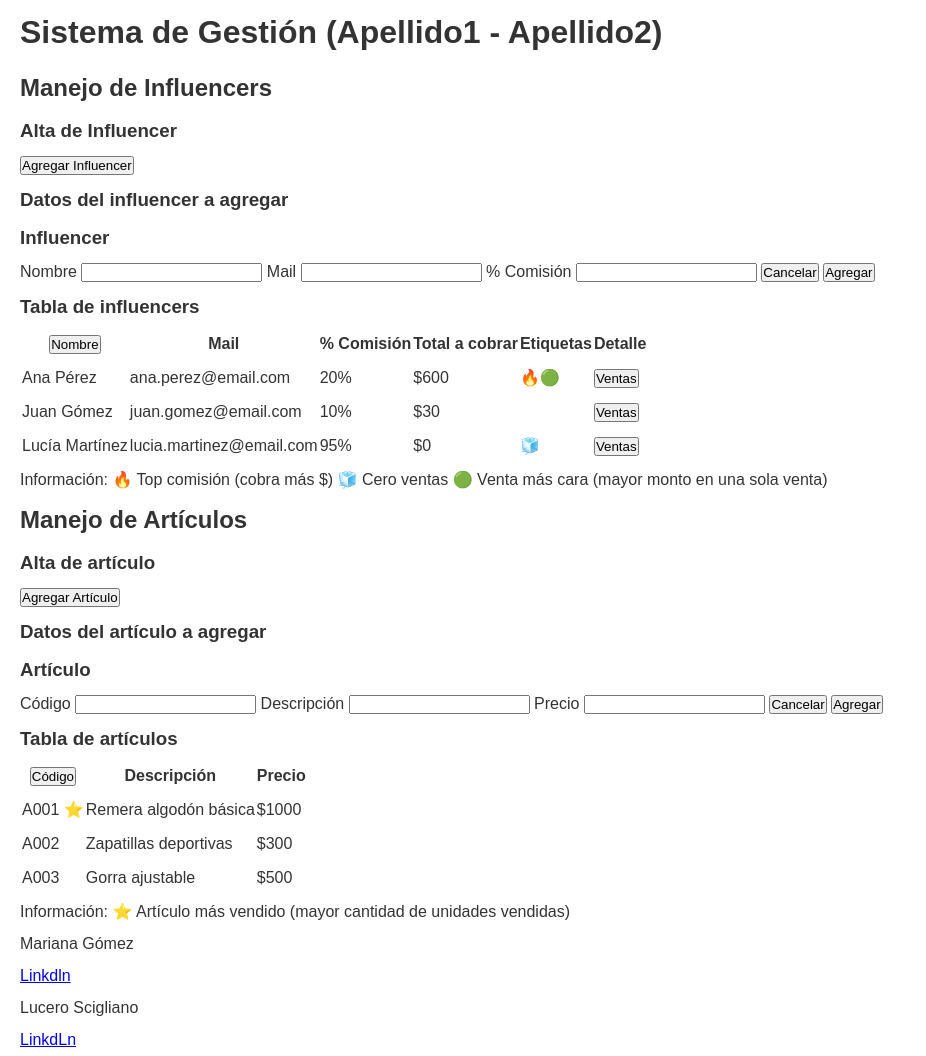
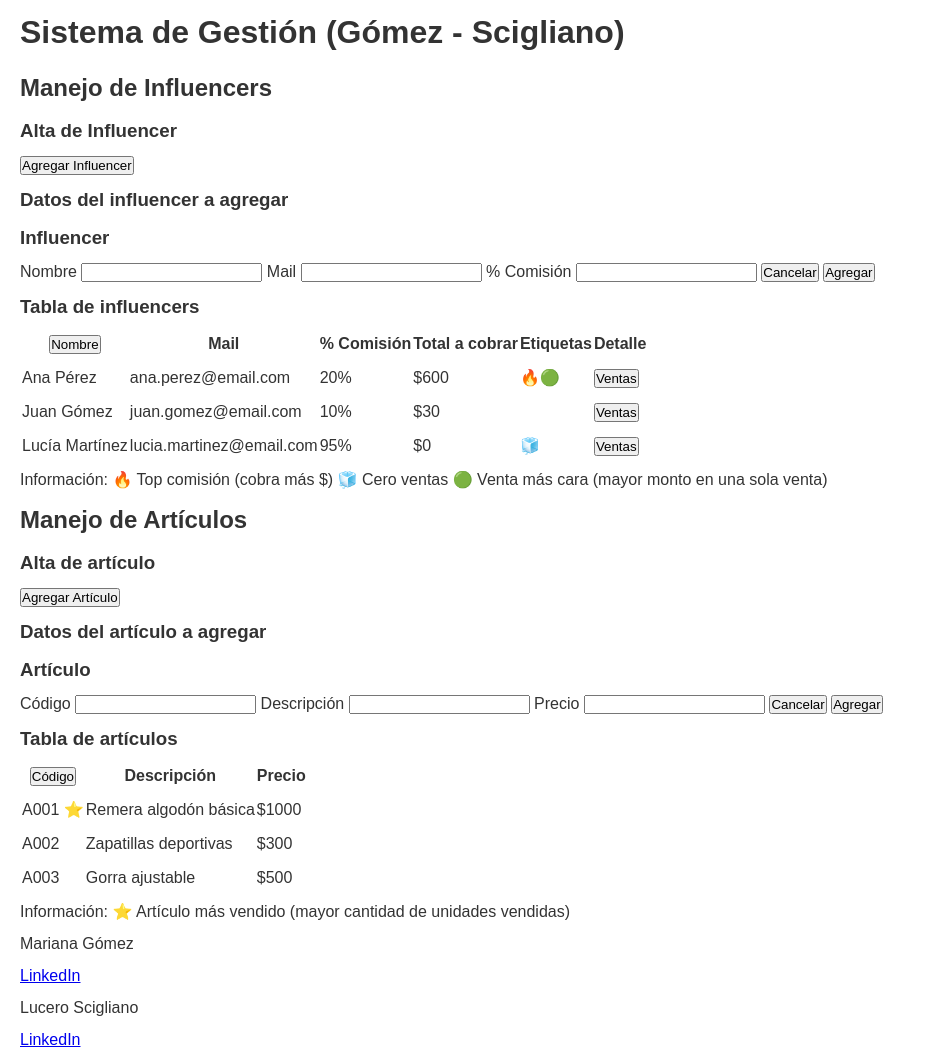
Before and after one commit to mgomunist/proyecto-p1, a plain HTML site: page index.html in a window 1280 px wide. Shown: the whole page, without its empty margins (0-926 px from the left). Drawn offline with Linux system fonts and the light colour scheme.

Commit message:
Apellidos

```diff
--- a/index.html
+++ b/index.html
@@ -10,7 +10,7 @@
     <link rel="stylesheet" href="css/estilos.css" />
   </head>
   <body>
-    <h1>Sistema de Gestión (Apellido1 - Apellido2)</h1>
+    <h1>Sistema de Gestión (Gómez - Scigliano)</h1>
     <section>
       <h2>Manejo de Influencers</h2>
       <article>
@@ -123,11 +123,10 @@
     </section>
     <footer>
       <p>Mariana Gómez</p>
-
-      <a href="https://www.linkedin.com/in/margomezmunist/" target="_blank">   Linkdln
+      <a href="https://www.linkedin.com/in/margomezmunist/" target="_blank">LinkedIn
       </a>
 <p> Lucero Scigliano</p>
-      <a href="https://www.linkedin.com/in/lucero-scigliano-aa5057202/" target="_blank"> LinkdLn
+      <a href="https://www.linkedin.com/in/lucero-scigliano-aa5057202/" target="_blank">LinkedIn
       </a>
     </footer>
   </body>
```
